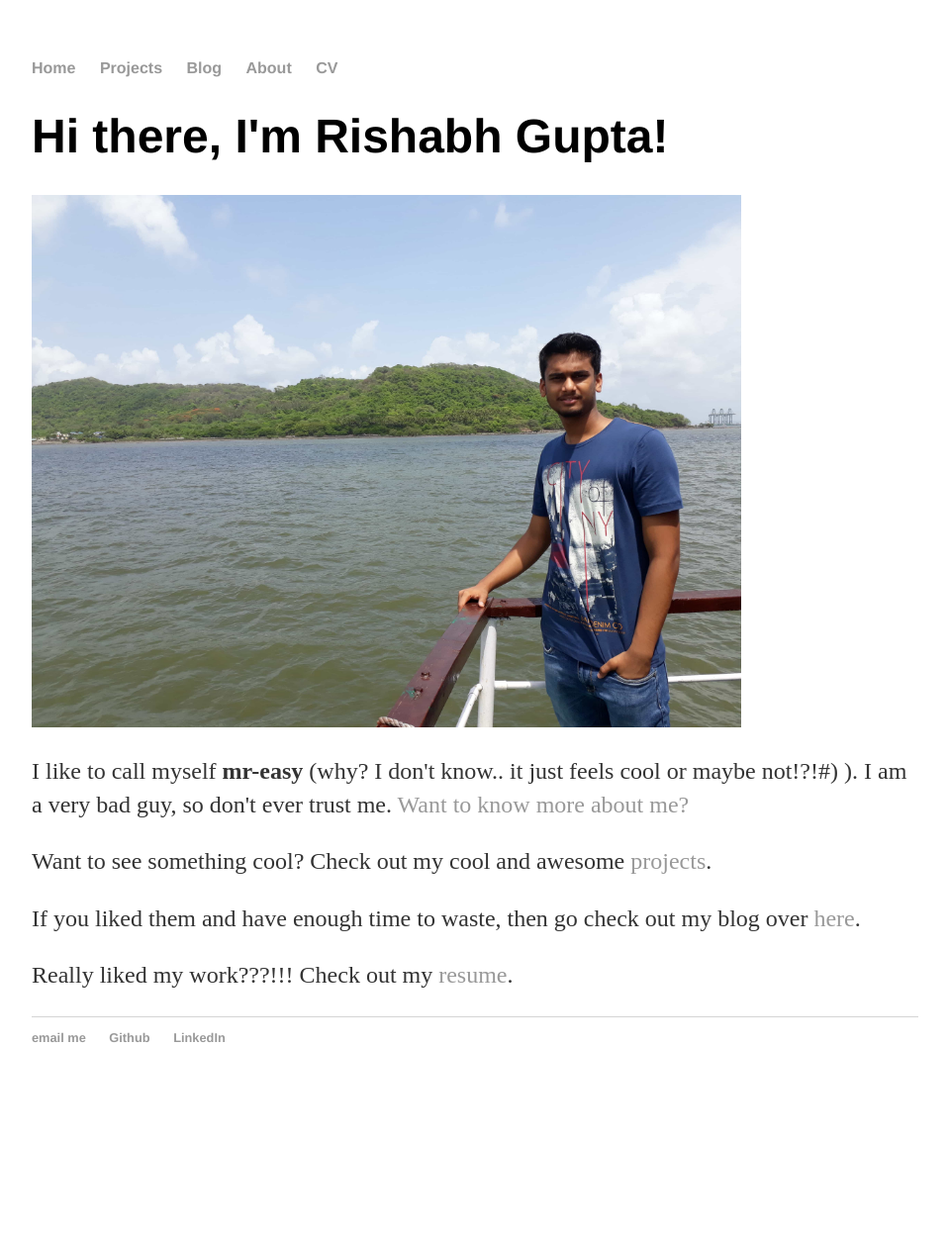
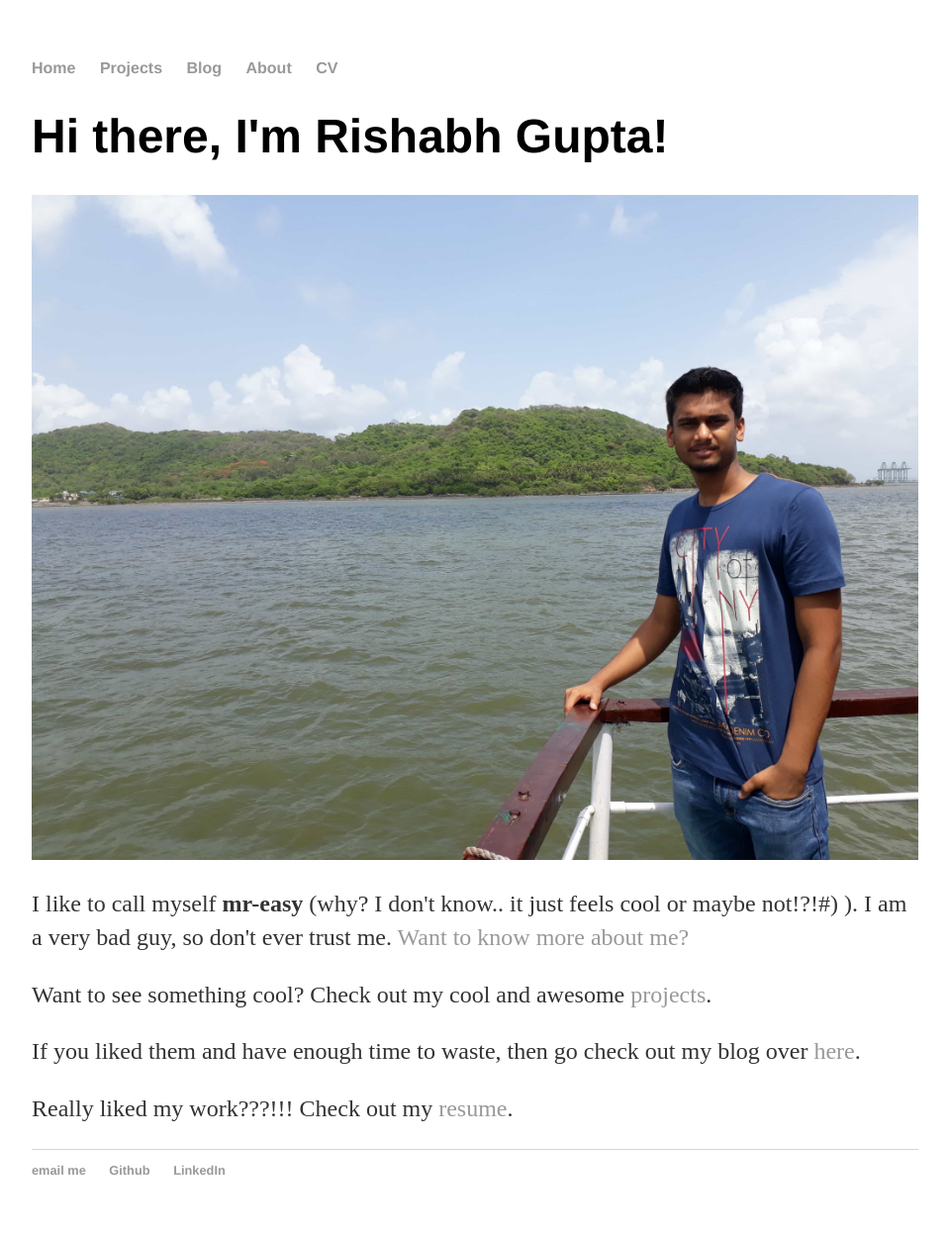
Before and after one commit to mr-easy/mreasy.github.io, a Jekyll site: the page built from index.html, in a window 1280 px wide. Shown: the whole page at 99% size, without its empty margins (160-1119 px from the left). Built offline with Jekyll 4.4.1, drawn with Linux system fonts in a browser that asks for light colours; before the commit the page ends 1116 px from its top, so only the background shows below that.

Commit message:
Update index.html

```diff
--- a/index.html
+++ b/index.html
@@ -4,7 +4,7 @@ title: Rishabh Gupta
 ---
 <div class="blurb">
 	<h1>Hi there, I'm Rishabh Gupta!</h1>
-	<img src="/me.jpg" width="80%"></img>
+	<img src="/me.jpg" width="100%"></img>
 	<p>I like to call myself <b>mr-easy</b> (why? I don't know.. it just feels cool or maybe not!?!#) ). I am a very bad guy, so don't ever trust me. <a href="/about">Want to know more about me?</a></p>
 	<p>Want to see something cool? Check out my cool and awesome <a href="/projects">projects</a>.</p>
 	<p>If you liked them and have enough time to waste, then go check out my blog over <a href="/blog">here</a>.</p>
```
